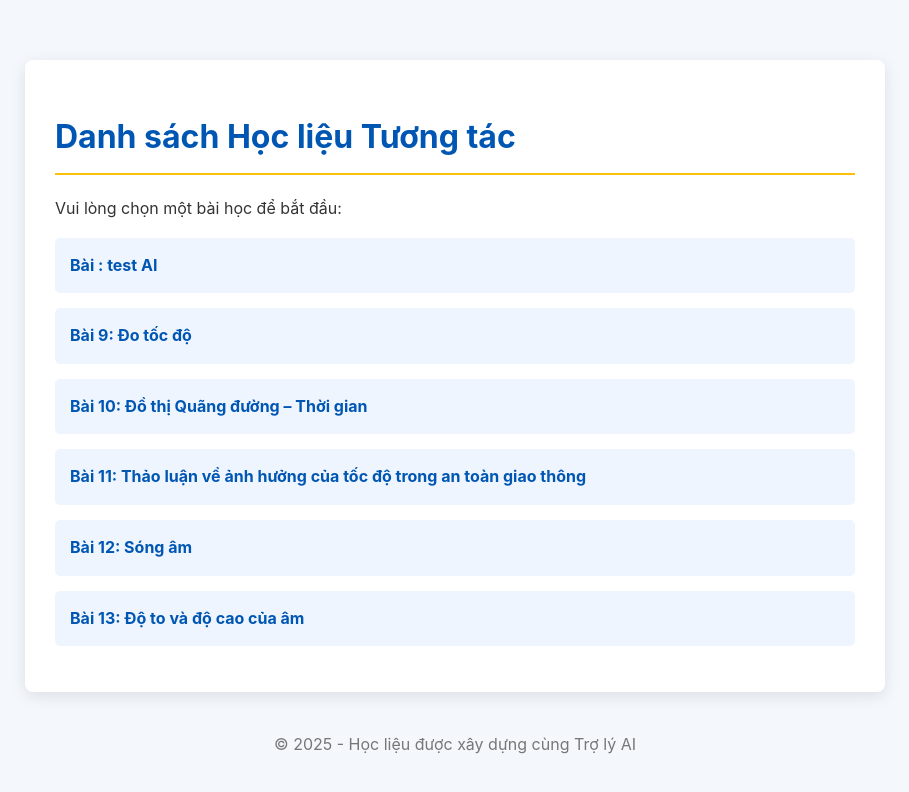
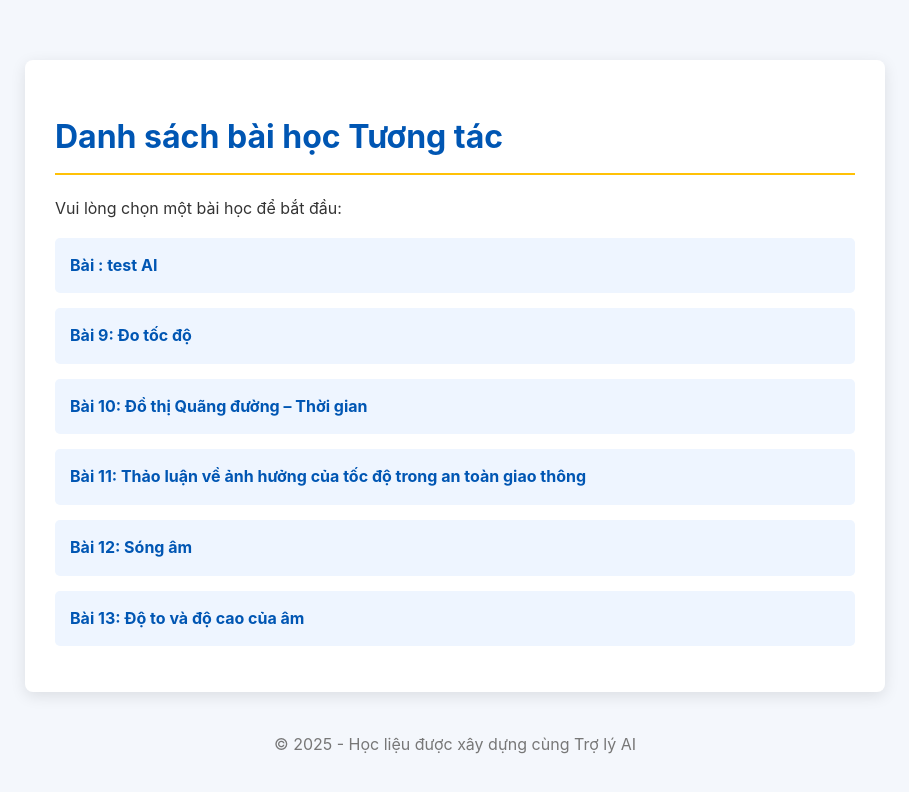
Before and after one commit to vanhien1199-art/khtn7, a website: page index.html in a window 1280 px wide. Shown: the whole page, without its empty margins (185-1094 px from the left). Drawn offline with Linux system fonts and the light colour scheme.

Commit message:
Update index.html

```diff
--- a/index.html
+++ b/index.html
@@ -17,7 +17,7 @@
 </head>
 <body>
     <div class="container">
-        <h1>Danh sách Học liệu Tương tác</h1>
+        <h1>Danh sách bài học Tương tác</h1>
         <p>Vui lòng chọn một bài học để bắt đầu:</p>
         <ul class="lesson-list">
             <li><a href="/demo/">Bài : test AI</a></li>
```
